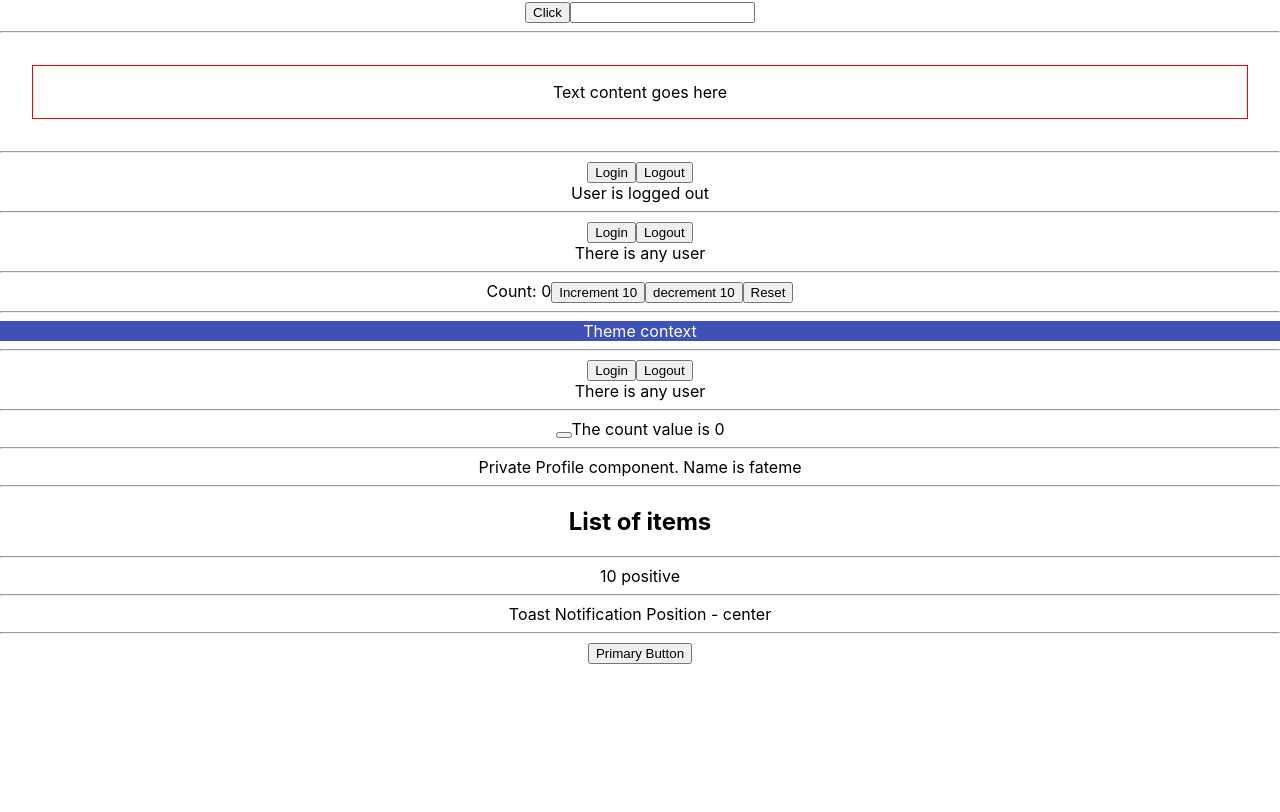
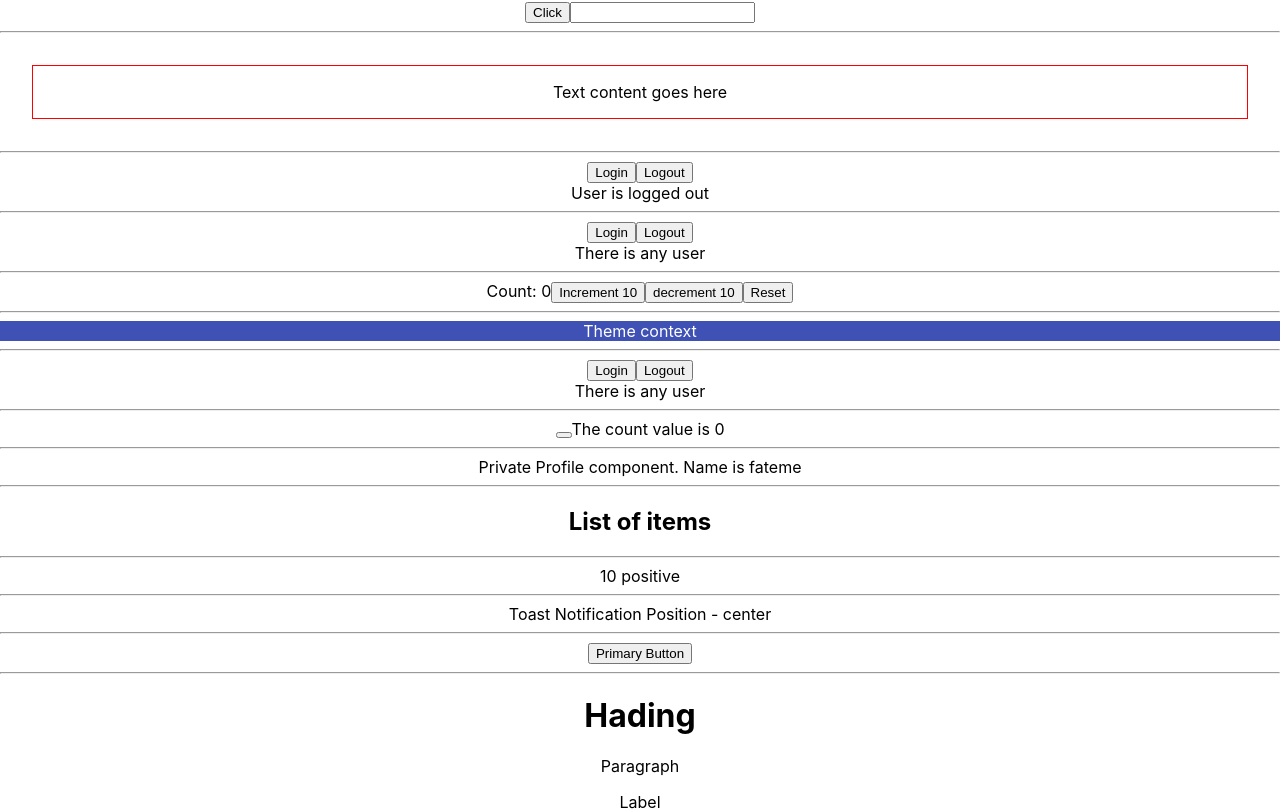
Before and after one commit to fatemeRasolzade/react-typescript-demo, a React (Create React App) app: page / in a window 1280 px wide. Shown: the part 342-1154 px from the top of the page. Before the commit the page ends 1006 px from the top, so only its background shows below. Built offline with nearby package versions, Linux system fonts and the light colour scheme.

Commit message:
learning Polymorphic Components

```diff
--- a/src/App.tsx
+++ b/src/App.tsx
@@ -15,6 +15,7 @@ import Input from "./components/Input";
 import Oscar from "./components/Oscar";
 import Person from "./components/Person";
 import PersonList from "./components/PersonList";
+import Text from "./components/polymorphic/Text";
 import RandomNumber from "./components/restriction/RandomNumber";
 import Counter from "./components/state/Counter";
 import LoggedIn from "./components/state/LoggedIn";
@@ -93,6 +94,16 @@ function App() {
       <Toast position="center" />
       <hr />
       <CustomButton variant="primary">Primary Button</CustomButton>
+      <hr />
+      <Text as="h1" size="lg">
+        Hading
+      </Text>
+      <Text as="p" size="md">
+        Paragraph
+      </Text>
+      <Text as="label" htmlFor="someId" size="sm" color="secondary">
+        Label
+      </Text>
     </div>
   );
 }
--- /dev/null
+++ b/src/components/polymorphic/Text.tsx
@@ -0,0 +1,20 @@
+import React from "react";
+
+type TextOwnProps<E extends React.ElementType> = {
+  size?: "sm" | "md" | "lg";
+  color?: "primary" | "secondary";
+  children: React.ReactNode;
+  as?: E;
+};
+
+type TextProps<E extends React.ElementType> = TextOwnProps<E> &
+  Omit<React.ComponentProps<E>, keyof TextOwnProps<E>>;
+
+const Text = <E extends React.ElementType = 'div'>({ size, color, children, as }: TextProps<E>) => {
+  const Component = as || "div";
+  return (
+    <Component className={`class-with-${size}-${color}`}>{children}</Component>
+  );
+};
+
+export default Text;
```
